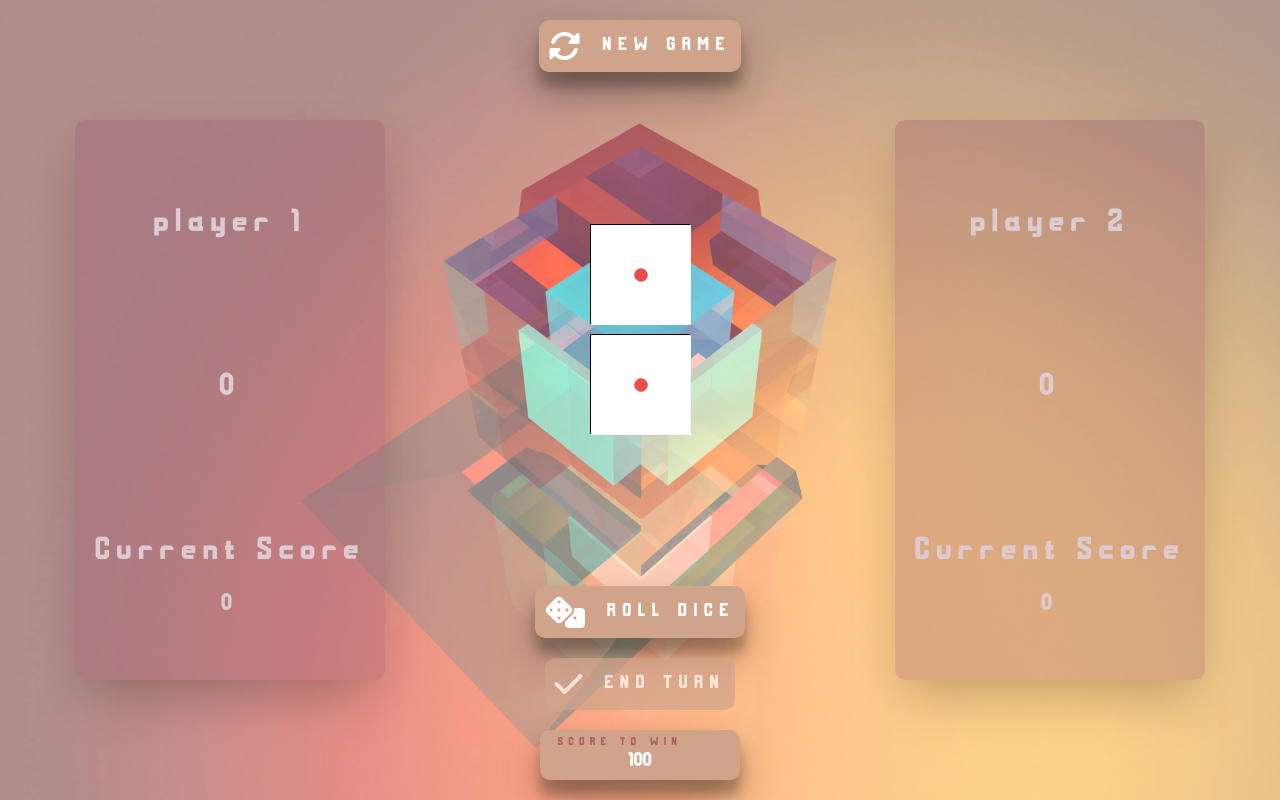
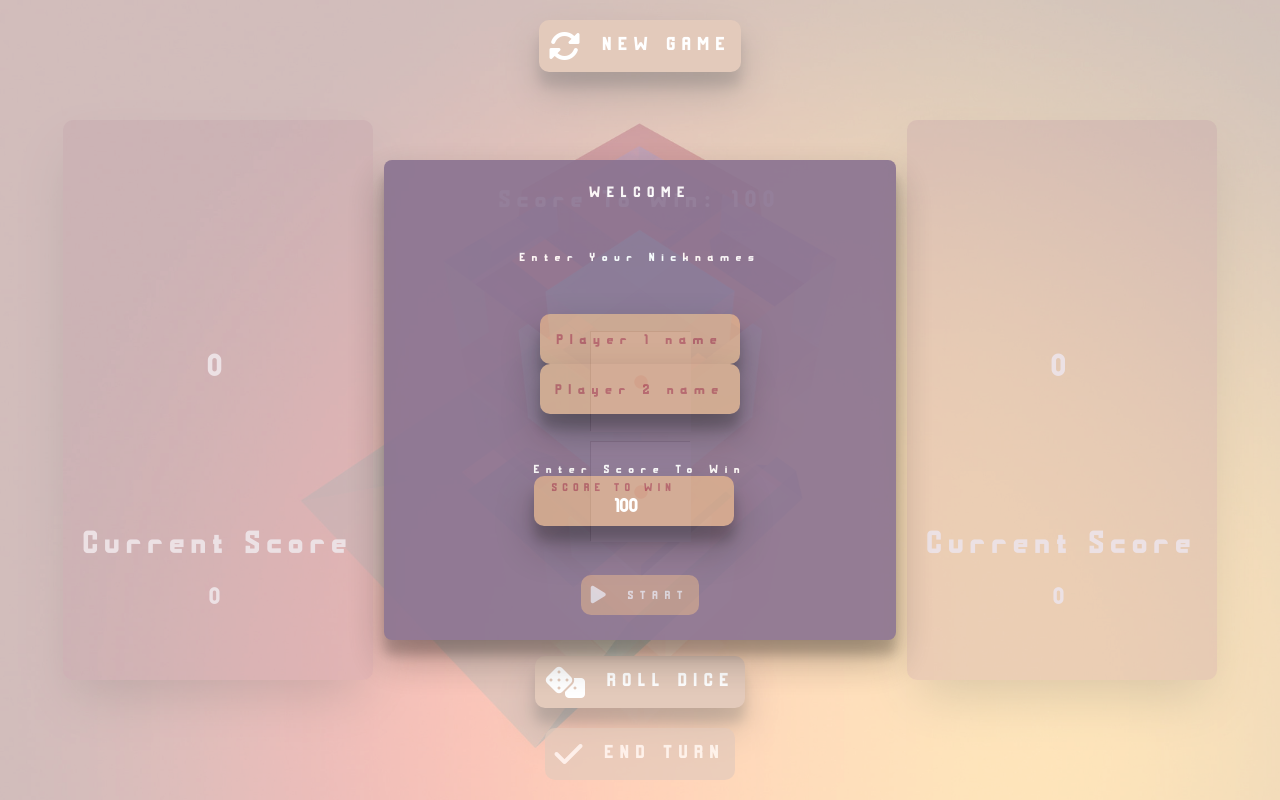
Before and after one commit to shirtol/Dice-Game, a React (Create React App) app: page / in a window 1280 px wide. Built offline with nearby package versions, Linux system fonts and the light colour scheme.

Commit message:
Added start game popup

```diff
--- a/src/components/EndGamePopUp/EndGamePopUp.jsx
+++ b/src/components/EndGamePopUp/EndGamePopUp.jsx
@@ -6,8 +6,7 @@ import "./EndGamePopUp.css";
 export default class EndGamePopUp extends Component {
     render() {
         return (
-            this.props.isShown && (
-                <PopUp>
+            <PopUp isShown={this.props.isShown}>
                 <h1 className="winning-msg">
                     {`Player ${this.props.winner + 1} Won!`}{" "}
                 </h1>
@@ -17,7 +16,6 @@ export default class EndGamePopUp extends Component {
                     iconClass="fa-solid fa-rotate fa-2x"
                 ></Button>
             </PopUp>
-            )
         );
     }
 }
--- a/src/components/Game/Game.jsx
+++ b/src/components/Game/Game.jsx
@@ -2,6 +2,7 @@ import React, { Component } from "react";
 import EndGamePopUp from "../EndGamePopUp/EndGamePopUp";
 import GamePanel from "../GamePanel/GamePanel";
 import Player from "../Player/Player";
+import StartGamePopUp from "../StartGamePopUp/StartGamePopUp";
 import "./Game.css";
 
 export default class Game extends Component {
@@ -14,6 +15,9 @@ export default class Game extends Component {
         winningPlayer: null,
         hasRollDice: false,
         numOfDice: 2,
+        isStartGame: true,
+        playerOneName: "",
+        playerTwoName: "",
     };
 
     gotDoubleSix = (sumOfDice) => sumOfDice === this.state.numOfDice * 6;
@@ -58,22 +62,23 @@ export default class Game extends Component {
     };
 
     onInputChange = (scoreEntered) => {
-        this.setState((_) => ({ scoreToWin: scoreEntered }));
+        this.setState(
+            (_) => ({ scoreToWin: parseInt(scoreEntered) }),
+            () => console.log(this.state.scoreToWin)
+        );
     };
 
     onResetGame = () =>
-        this.setState(
-            {
+        this.setState({
             totalScores: [0, 0],
             activePlayer: 0,
             currScore: 0,
-                scoreToWin: 100,
             isEndGame: false,
             winningPlayer: null,
             hasRollDice: false,
-            },
-            console.log(this.state.isEndGame)
-        );
+            numOfDice: 2,
+            isStartGame: true,
+        });
 
     hasScoreToWin = () => this.state.totalScores.indexOf(this.state.scoreToWin);
 
@@ -102,7 +107,9 @@ export default class Game extends Component {
     };
 
     componentDidUpdate = () => {
+        console.log(typeof this.state.scoreToWin);
         const idxOfWinner = this.hasScoreToWin();
+        console.log(idxOfWinner);
         const idxOfLoser = this.hasMoreThanScoreToWin();
         if (this.foundWinner(idxOfWinner)) {
             this.updateStateAfterWin(idxOfWinner);
@@ -111,9 +118,43 @@ export default class Game extends Component {
         }
     };
 
+    onPlayer1NameEntered = (nameEntered) =>
+        this.setState(
+            (_) => ({ playerOneName: nameEntered }),
+            () => console.log(this.state.playerOneName)
+        );
+
+    onPlayer2NameEntered = (nameEntered) =>
+        this.setState(
+            (_) => ({ playerTwoName: nameEntered }),
+            () => console.log(this.state.playerTwoName)
+        );
+
+    startGame = () => {
+        this.setState((_) => ({ isStartGame: false }));
+    };
+
+    disableStartGame = () =>
+        this.state.playerOneName.length === 0 ||
+        this.state.playerTwoName.length === 0 ||
+        isNaN(this.state.scoreToWin);
+
     render() {
         return (
             <>
+                <StartGamePopUp
+                    isShown={this.state.isStartGame}
+                    startGameMsg="WELCOME"
+                    pickNameMsg="Enter Your Nicknames"
+                    playerOneName={this.state.playerOneName}
+                    playerTwoName={this.state.playerTwoName}
+                    whenPlayer1EnteredName={this.onPlayer1NameEntered}
+                    whenPlayer2EnteredName={this.onPlayer2NameEntered}
+                    onInputChange={this.onInputChange}
+                    scoreToWin={this.state.scoreToWin}
+                    startGame={this.startGame}
+                    disableStartGame={this.disableStartGame()}
+                ></StartGamePopUp>
                 <EndGamePopUp
                     isShown={this.state.isEndGame}
                     handleReset={this.onResetGame}
@@ -122,7 +163,7 @@ export default class Game extends Component {
                 <div className="bg-container"></div>
                 <div className="game-container">
                     <Player
-                        name="player 1"
+                        name={this.state.playerOneName}
                         totalScore={this.state.totalScores[0]}
                         currScore={
                             this.state.activePlayer === 0
@@ -135,13 +176,14 @@ export default class Game extends Component {
                         onRollDice={this.onRollDice}
                         onEndTurn={this.onEndTurn}
                         onResetGame={this.onResetGame}
-                        onInputChange={this.onInputChange}
-                        scoreToWin={this.state.scoreToWin}
+                        // onInputChange={this.onInputChange}
+                        // scoreToWin={this.state.scoreToWin}
                         isGameEnded={this.state.isEndGame}
                         hasRollDice={this.state.hasRollDice}
+                        scoreToWinTitle={this.state.scoreToWin}
                     ></GamePanel>
                     <Player
-                        name="player 2"
+                        name={this.state.playerTwoName}
                         totalScore={this.state.totalScores[1]}
                         currScore={
                             this.state.activePlayer === 1
--- a/src/components/GamePanel/GamePanel.jsx
+++ b/src/components/GamePanel/GamePanel.jsx
@@ -27,7 +27,6 @@ export default class GamePanel extends Component {
     sumOfDice = () => this.state.currDice.reduce((acc, curr) => acc + curr);
 
     rollDice = () => {
-        console.log(this.state.currDice);
         this.changeCurrVal();
     };
 
@@ -43,6 +42,9 @@ export default class GamePanel extends Component {
                     buttonText="NEW GAME"
                     iconClass="fa-solid fa-rotate fa-2x"
                 ></Button>
+                <h2 className="score-to-win-title">
+                    {`Score To Win: ${this.props.scoreToWinTitle}`}
+                </h2>
                 <div className="dice-container">
                     <Dice diceVal={this.state.currDice[0]}></Dice>
                     <Dice diceVal={this.state.currDice[1]}></Dice>
@@ -62,10 +64,11 @@ export default class GamePanel extends Component {
                             this.props.isGameEnded || !this.props.hasRollDice
                         }
                     ></Button>
-                    <LabeledInput
-                        scoreToWin={this.props.scoreToWin}
+                    {/* <LabeledInput
+                        value={this.props.scoreToWin}
                         onInputChange={this.props.onInputChange}
-                    ></LabeledInput>
+                        inputLabel="SCORE TO WIN"
+                    ></LabeledInput> */}
                 </div>
             </div>
         );
--- a/src/components/LabeledInput/LabeledInput.jsx
+++ b/src/components/LabeledInput/LabeledInput.jsx
@@ -1,19 +1,18 @@
 import "./LabeledInput.css";
 
-const LabeledInput = ({ scoreToWin, onInputChange }) => {
+const LabeledInput = ({ value, onInputChange, inputLabel, inputType }) => {
     const changeScoreToWin = (e) => {
         onInputChange(e.target.value);
-        console.log(e.target.value);
     };
 
     return (
         <div className="input-container">
             <input
-                type="text"
-                value={scoreToWin}
+                type={inputType}
+                value={value}
                 onChange={changeScoreToWin}
             ></input>
-            <label className={scoreToWin && "filled"}>SCORE TO WIN</label>
+            <label className={value && "filled"}>{inputLabel}</label>
         </div>
     );
 };
--- a/src/components/PopUp/PopUp.jsx
+++ b/src/components/PopUp/PopUp.jsx
@@ -4,9 +4,11 @@ import "./PopUp.css";
 export default class PopUp extends Component {
     render() {
         return (
-            <div className="pop-up-container">
-                <div>{this.props.children}</div>
-            </div>
+            this.props.isShown && (
+                <div className="pop-up-container">
+                    <div>{this.props.children}</div>
+                </div>
+            )
         );
     }
 }
--- /dev/null
+++ b/src/components/StartGamePopUp/StartGamePopUp.jsx
@@ -0,0 +1,44 @@
+import React, { Component } from "react";
+import Button from "../Button/Button";
+import LabeledInput from "../LabeledInput/LabeledInput";
+import PopUp from "../PopUp/PopUp";
+
+export default class StartGamePopUp extends Component {
+    render() {
+        return (
+            <PopUp isShown={this.props.isShown}>
+                <h2 className="new-game-title">{this.props.startGameMsg}</h2>
+                <h3 className="pick-name-title">{this.props.pickNameMsg}</h3>
+                <div className="name-input-container">
+                    <LabeledInput
+                        inputType="text"
+                        value={this.props.playerOneName}
+                        onInputChange={this.props.whenPlayer1EnteredName}
+                        inputLabel="Player 1 name"
+                    ></LabeledInput>
+                    <LabeledInput
+                        inputType="text"
+                        value={this.props.playerTwoName}
+                        onInputChange={this.props.whenPlayer2EnteredName}
+                        inputLabel="Player 2 name"
+                    ></LabeledInput>
+                </div>
+                <div className="score-to-win-container">
+                    <h3 className="score-to-win-title">Enter Score To Win</h3>
+                    <LabeledInput
+                        inputType="number"
+                        value={this.props.scoreToWin}
+                        onInputChange={this.props.onInputChange}
+                        inputLabel="SCORE TO WIN"
+                    ></LabeledInput>
+                </div>
+                <Button
+                    handleClick={this.props.startGame}
+                    buttonText="START"
+                    iconClass="fa-solid fa-play fa-2x"
+                    disabled={this.props.disableStartGame}
+                ></Button>
+            </PopUp>
+        );
+    }
+}
--- a/src/index.css
+++ b/src/index.css
@@ -2,3 +2,7 @@
     font-family: "MaldiniBold";
     src: local("MaldiniBold"), url("./fonts/MaldiniBold.ttf") format("truetype");
 }
+
+html {
+    color: #fff;
+}
```
Also changed, not shown: src/components/StartGamePopUp/StartGamePopUp.scss (added). Lines whose indentation alone changed are shown as unchanged.
